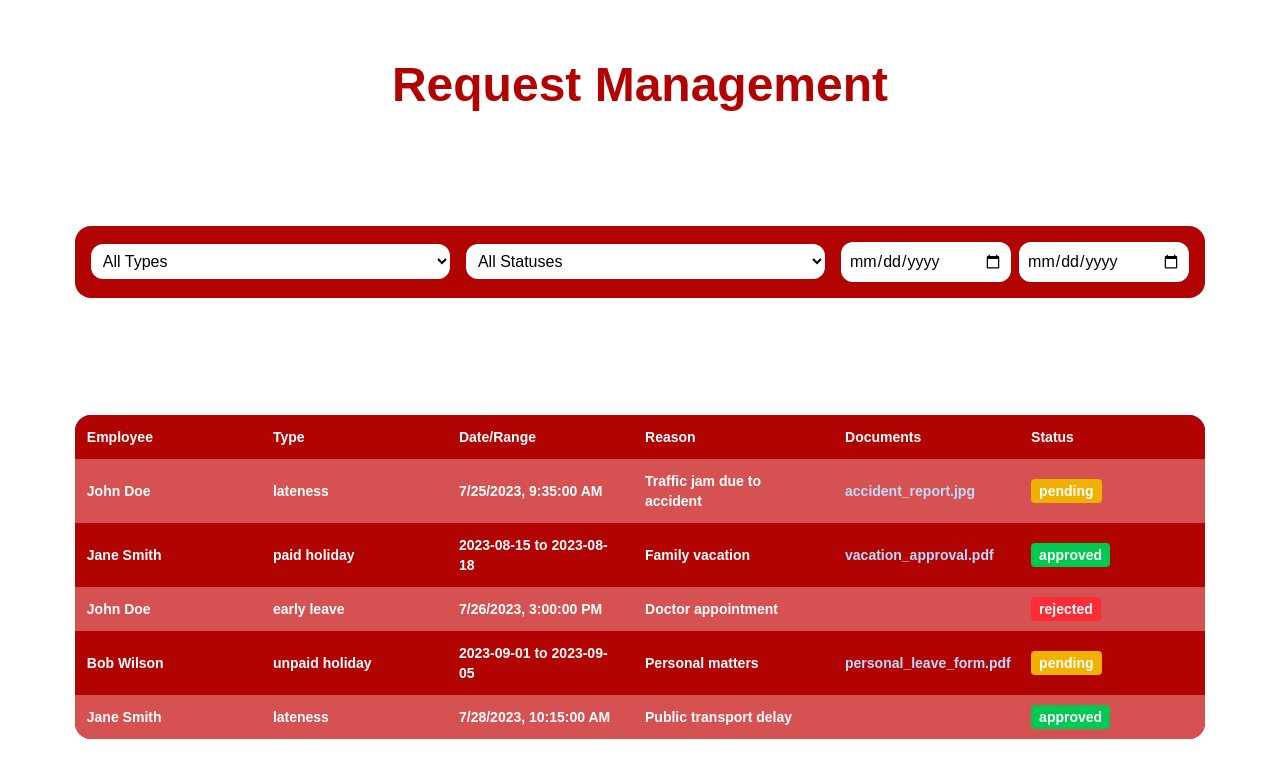
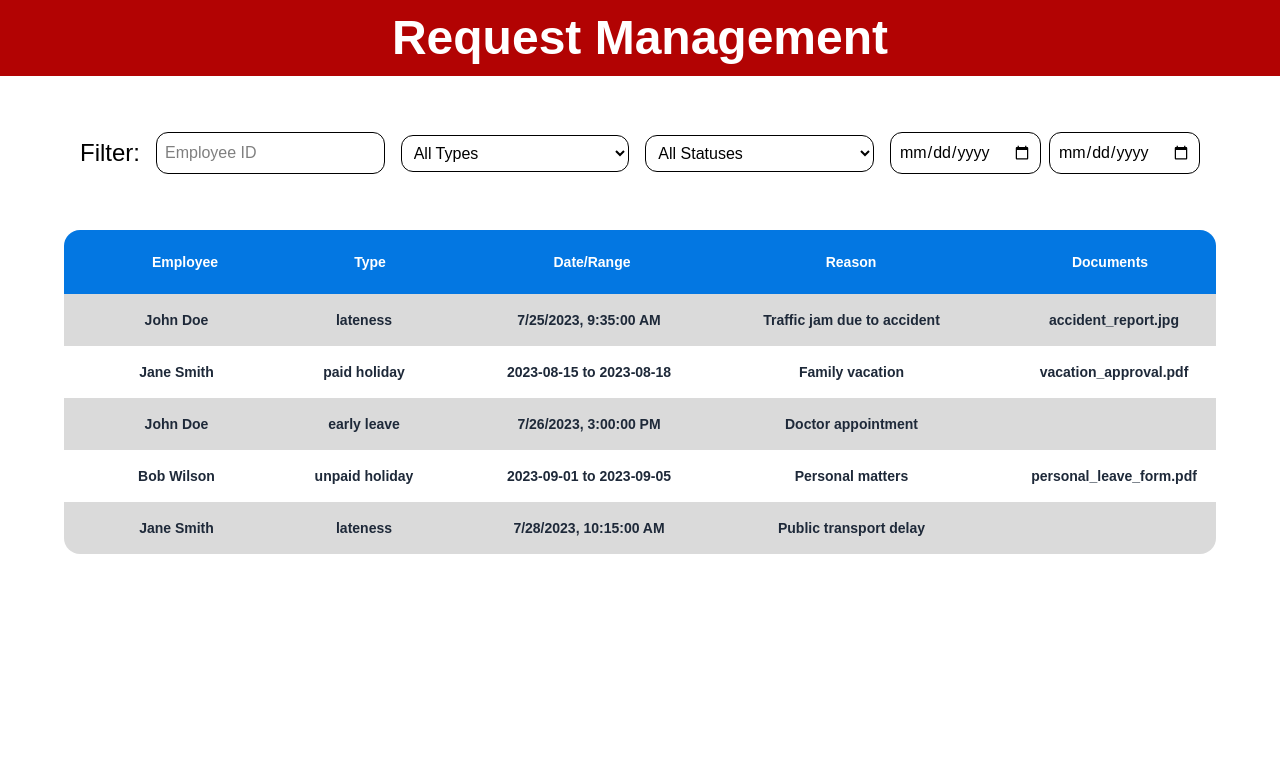
Before and after one commit to blazingbhavneek/workhourssync, a Next.js app: page /requestDashboard in a window 1280 px wide. Shown: the top 778 px of the page. Built offline with nearby package versions, Linux system fonts and the light colour scheme.

Commit message:
changed some css

```diff
--- a/src/app/requestDashboard/page.jsx
+++ b/src/app/requestDashboard/page.jsx
@@ -17,7 +17,7 @@ const RequestDashboard = () => {
     });
 
     useEffect(() => {
-        // setIsAdmin(true);
+        setIsAdmin(true);
     }, []);
 
     useEffect(() => {
@@ -111,16 +111,17 @@ const RequestDashboard = () => {
     };
 
     return (
-        <div className="w-screen min-h-screen bg-white font-black flex flex-col justify-around gap-5 items-center p-3">
-            <div className='text-[#b20303] text-5xl flex flex-row justify-center items-center w-full h-auto'>
+        <div className="w-screen min-h-screen bg-white font-black flex flex-col justify-start gap-10 items-center pb-2.5">
+            <div className='text-white bg-[#b20303] text-5xl flex flex-row justify-center items-center w-full h-auto p-3.5'>
                 Request Management
             </div>
 
             {/* Filter Section */}
-            <div className='bg-[#b20303] rounded-2xl font-extralight flex flex-col md:flex-row justify-around items-center w-full md:w-[90%] p-4 gap-4'>
+            <div className='bg-transparent rounded-2xl font-extralight flex flex-col md:flex-row justify-around items-center w-full md:w-[90%] p-4 gap-4'>
+                <div className='text-black text-2xl'>Filter:</div>
                 {isAdmin && (
                 <input
-                    className='w-full bg-white text-black p-2 rounded-xl'
+                    className='w-full bg-white text-black p-2 rounded-xl border-1'
                     placeholder='Employee ID'
                     value={filters.employeeId}
                     onChange={(e) => handleFilterChange('employeeId', e.target.value)}
@@ -128,7 +129,7 @@ const RequestDashboard = () => {
                 )}
 
                 <select
-                    className='w-full bg-white text-black p-2 rounded-xl'
+                    className='w-full bg-white text-black p-2 rounded-xl border-1'
                     value={filters.requestType}
                     onChange={(e) => handleFilterChange('requestType', e.target.value)}
                 >
@@ -140,7 +141,7 @@ const RequestDashboard = () => {
                 </select>
 
                 <select
-                    className='w-full bg-white text-black p-2 rounded-xl'
+                    className='w-full bg-white text-black p-2 rounded-xl border-1'
                     value={filters.status}
                     onChange={(e) => handleFilterChange('status', e.target.value)}
                 >
@@ -153,13 +154,13 @@ const RequestDashboard = () => {
                 <div className='w-full flex gap-2'>
                     <input
                         type='date'
-                        className='w-full bg-white text-black p-2 rounded-xl'
+                        className='w-full bg-white text-black p-2 rounded-xl border-1'
                         value={filters.startDate}
                         onChange={(e) => handleFilterChange('startDate', e.target.value)}
                     />
                     <input
                         type='date'
-                        className='w-full bg-white text-black p-2 rounded-xl'
+                        className='w-full bg-white text-black p-2 rounded-xl border-1'
                         value={filters.endDate}
                         onChange={(e) => handleFilterChange('endDate', e.target.value)}
                     />
@@ -167,45 +168,44 @@ const RequestDashboard = () => {
             </div>
 
             {/* Requests Table */}
-            <div className='text-sm max-h-[800px] bg-[#b20303] overflow-hidden flex flex-col justify-center items-center w-full md:w-[90%] rounded-2xl'>
-                <div className="w-full overflow-auto max-h-[600px]">
-                    <div className="min-w-[1000px]">
+            <div className='text-gray-800 text-sm max-h-[800px] bg-transparent overflow-scroll flex flex-col justify-center w-[98%] md:w-[90%] rounded-2xl'>
+                <div className="min-w-[1500px] h-auto flex flex-col">
                         {/* Table Header */}
-                        <div className="flex bg-[#b20303] text-white sticky top-0">
-                            <div className="p-3 flex-1 min-w-[150px]">Employee</div>
-                            <div className="p-3 flex-1 min-w-[120px]">Type</div>
-                            <div className="p-3 flex-1 min-w-[180px]">Date/Range</div>
-                            <div className="p-3 flex-1 min-w-[200px]">Reason</div>
-                            <div className="p-3 flex-1 min-w-[120px]">Documents</div>
-                            <div className="p-3 flex-1 min-w-[120px]">Status</div>
-                            {isAdmin && <div className="p-3 flex-1 min-w-[100px]">Action</div>}
+                        <div className="bg-[#0377e2] flex flex-row justify-around items-center p-2.5 text-white text-center">
+                            <div className="p-3 w-[15%]">Employee</div>
+                            <div className="p-3 w-[10%]">Type</div>
+                            <div className="p-3 w-[20%]">Date/Range</div>
+                            <div className="p-3 w-[15%]">Reason</div>
+                            <div className="p-3 w-[20%]">Documents</div>
+                            <div className="p-3 w-[10%]">Status</div>
+                            {isAdmin && (<div className="p-3 w-[10%]">Action</div>)}
                         </div>
 
                         {/* Table Rows */}
                         {processedData.map((request, index) => (
                             <div
                                 key={request.request_id}
-                                className="flex items-center text-white"
-                                style={{ backgroundColor: index % 2 ? '#b20303' : '#d65252' }}
+                                className="flex flex-row items-center justify-around w-full text-center"
+                                style={{ backgroundColor: index % 2 ? '#fff' : '#dadada' }}
                             >
-                                <div className="p-3 flex-1 min-w-[150px]">
+                                <div className="p-3 w-[15%]">
                                     {request.employee_name}
                                 </div>
-                                <div className="p-3 flex-1 min-w-[120px]">
+                                <div className="p-3 w-[10%]">
                                     {request.request_type.replace('_', ' ')}
                                 </div>
-                                <div className="p-3 flex-1 min-w-[180px]">
+                                <div className="p-3 w-[20%]">
                                     {getDateDisplay(request)}
                                 </div>
-                                <div className="p-3 flex-1 min-w-[200px]">
+                                <div className="p-3 w-[15%]">
                                     {request.reason}
                                 </div>
-                                <div className="p-3 flex-1 min-w-[120px]">
+                                <div className="p-3 w-[20%]">
                                     {request.documents.map(doc => (
                                         <a
                                             key={doc.document_id}
                                             href={`/docs/${doc.file_name}`}
-                                            className="block text-blue-200 hover:text-blue-400"
+                                            className="block text-gray-800 hover:text-gray-950"
                                             target="_blank"
                                             rel="noopener noreferrer"
                                         >
@@ -213,7 +213,7 @@ const RequestDashboard = () => {
                                         </a>
                                     ))}
                                 </div>
-                                <div className="p-3 flex-1 min-w-[120px]">
+                                <div className="p-3 w-[10%]">
                                     {isAdmin ? (
                                         <select
                                             value={editableStatuses[request.request_id]}
@@ -234,7 +234,7 @@ const RequestDashboard = () => {
                                     )}
                                 </div>
                                 {isAdmin && (
-                                    <div className="p-3 flex-1 min-w-[100px]">
+                                    <div className="p-3 w-[10%]">
                                         <button
                                             onClick={() => handleSave(request.request_id)}
                                             className="bg-[#0377e2] hover:bg-[#0057a6] text-white font-bold py-1 px-3 rounded"
@@ -245,7 +245,7 @@ const RequestDashboard = () => {
                                 )}
                             </div>
                         ))}
-                    </div>
+
                 </div>
             </div>
         </div>
```
